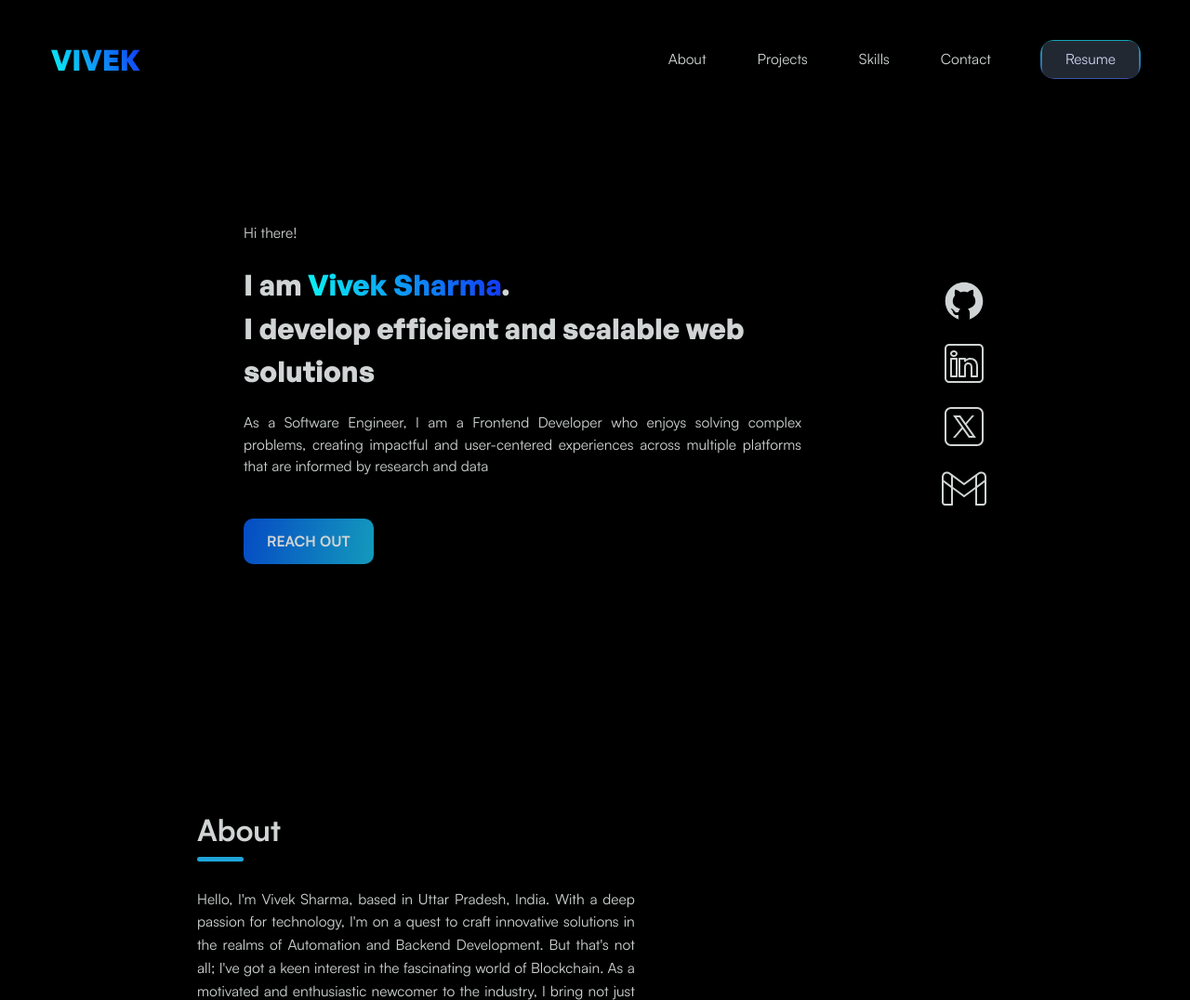
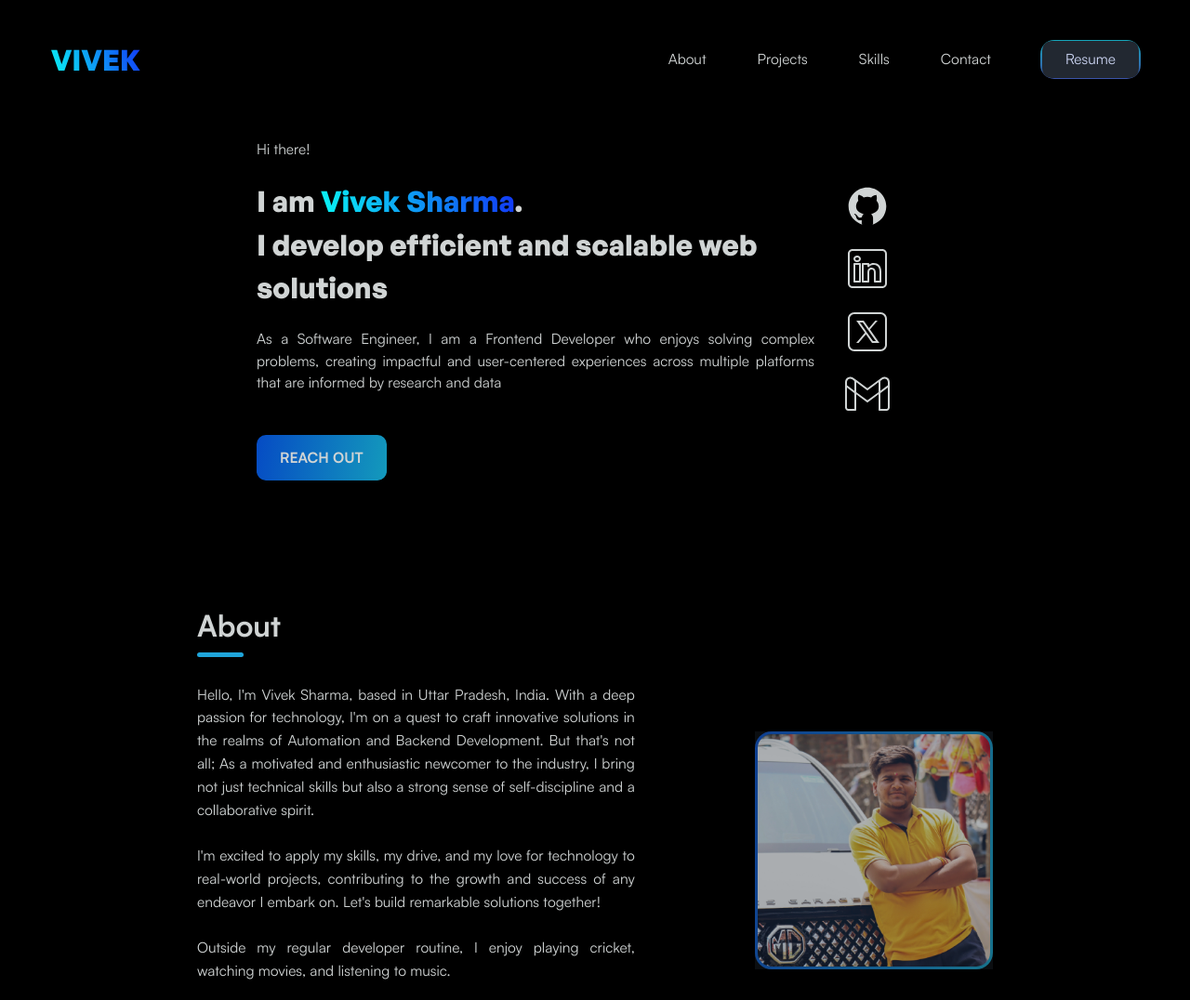
Before and after one commit to TechievivekSharma/vivek-portfolio, a plain HTML site: page index.html in a window 1280 px wide. Shown: the top 1076 px of the page at 93% size. Drawn offline with Linux system fonts and the light colour scheme.

Commit message:
second update

```diff
--- a/css/nornalize.css
+++ b/css/nornalize.css
@@ -30,7 +30,9 @@
 
   main {
     display: block;
-  }
+    width: 60%;
+    min-height: 500px;
+   }
 
   /**
    * Correct the font size and margin on `h1` elements within `section` and
--- a/css/style.css
+++ b/css/style.css
@@ -58,13 +58,13 @@ h1,
 main > section {
   float: left;
   width: 63%;
-  margin: 90px 50px 20px;
+
 }
 
 .main-social-links {
   width: 5vw;
-
-  margin: 150px 800px 0px;
+margin:auto;
+margin-top: 4.8rem;
 }
 
 h2 {
@@ -76,6 +76,7 @@ h2 {
 h3 {
   font-family: "Satoshi 900";
   font-size: 2rem;
+
 }
 
 h4 {
@@ -459,6 +460,7 @@ main {
   display: inline-block;
   text-align: center;
   line-height: 20px;
+  background-color: red;
 }
 
 #skills {
--- a/index.html
+++ b/index.html
@@ -387,7 +387,7 @@
       Hello, I'm Vivek Sharma, based in Uttar Pradesh, India. With a deep
       passion for technology, I'm on a quest to craft innovative solutions
       in the realms of Automation and Backend Development. But that's not
-      all; I've got a keen interest in the fascinating world of Blockchain.
+      all;
       As a motivated and enthusiastic newcomer to the industry, I bring not
       just technical skills but also a strong sense of self-discipline and a
       collaborative spirit.
```
Also changed, not shown: img/profile.jpg (added).
